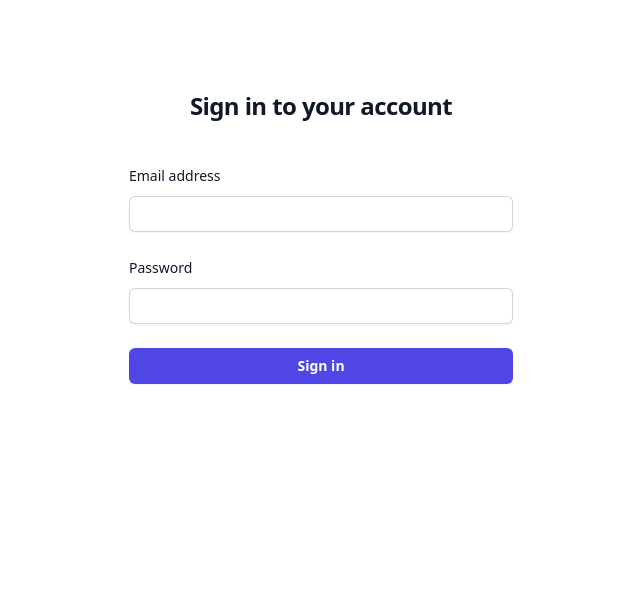
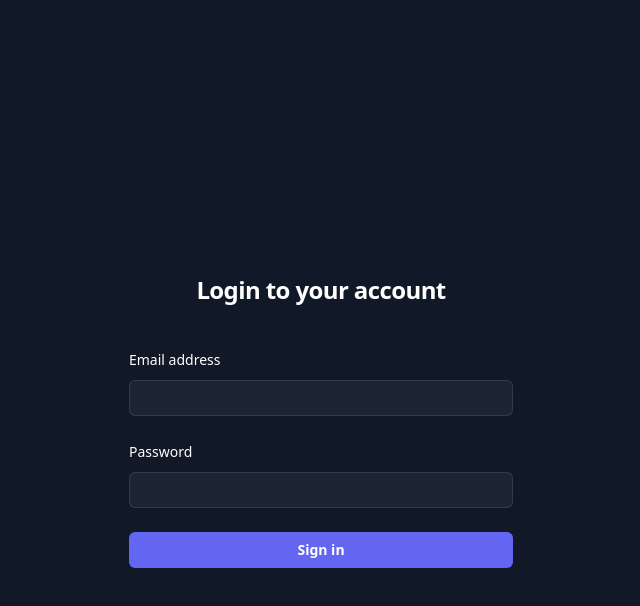
Before and after one commit to thibaultmorizet/webtoon-front, a React (Create React App) app: page / in a window 1280 px wide. Shown: the top 606 px of the page, without its empty margins (319-959 px from the left). Built offline with nearby package versions, Linux system fonts and the light colour scheme; what @feathersjs/authentication-client, @feathersjs/client, @feathersjs/rest-client would draw is missing.

Commit message:
fix login + set dark mode

```diff
--- a/src/App.tsx
+++ b/src/App.tsx
@@ -1,10 +1,8 @@
 import Cookies from "js-cookie";
-import { useState } from "react";
 import { BrowserRouter as Router } from "react-router-dom";
 import General from "./components/General/General";
 import Home from "./components/Home/Home";
 import Login from "./components/Login/Login";
-import Navigation from "./components/Navigation/Navigation";
 import "./styles/tailwind.css";
 
 export const navigation = [
@@ -37,16 +35,5 @@ export const screens = [
 export default function App() {
 	const isLoggedIn = Cookies.get("loggedIn");
 
-	return (
-		<Router>
-			{isLoggedIn ? (
-				<>
-					<Navigation />
-					<General />
-				</>
-			) : (
-				<Login />
-			)}
-		</Router>
-	);
+	return <Router>{isLoggedIn ? <General /> : <Login />}</Router>;
 }
--- a/src/components/General/General.tsx
+++ b/src/components/General/General.tsx
@@ -1,10 +1,17 @@
 import { useLocation } from "react-router-dom";
 import { screens } from "../../App";
+import Navigation from "../Navigation/Navigation";
 
 export default function General() {
 	const location = useLocation();
-	const component = screens.find((item) => item.href === location?.pathname)
-		?.component;
+	const component = screens.find(
+		(item) => item.href === location?.pathname
+	)?.component;
 
-	return <>{component && component()}</>;
+	return (
+		<div className="min-h-screen bg-gray-900">
+			<Navigation />
+			{component && component()}
+		</div>
+	);
 }
--- a/src/components/Home/Home.tsx
+++ b/src/components/Home/Home.tsx
@@ -1,7 +1,7 @@
 export default function Home() {
 	return (
-		<div className="flex flex-col items-center justify-center min-h-screen py-2">
-			<h1 className="text-6xl font-bold">Welcome</h1>
+		<div className=" items-center justify-center py-2 bg-gray-900">
+			<h1 className="text-6xl font-bold text-white">Welcome</h1>
 		</div>
 	);
 }
--- a/src/components/Login/Login.tsx
+++ b/src/components/Login/Login.tsx
@@ -1,7 +1,7 @@
 import Cookies from "js-cookie";
 import { useEffect, useState } from "react";
+import { loginCheck } from "../../actions/loginCheck";
 import feathersClient from "../../client";
-import { loginCheck } from "../../actions/loginCheck";
 
 export default function Login() {
 	useEffect(() => {
@@ -15,6 +15,8 @@ export default function Login() {
 		password: "",
 	});
 
+	const [error, setError] = useState(null);
+
 	const handleEmailInputChange = (event: { target: { value: any } }) => {
 		setCredentials({ ...credentials, email: event.target.value });
 	};
@@ -24,6 +26,8 @@ export default function Login() {
 	const handleSubmit = async (event: { preventDefault: () => void }) => {
 		event.preventDefault();
 		try {
+			setError(null);
+
 			const result = await feathersClient.authenticate({
 				strategy: "local",
 				...credentials,
@@ -36,16 +40,16 @@ export default function Login() {
 
 			window.location.replace("/");
 		} catch (error: any) {
-			throw Error(error);
+			setError(error.message);
 		}
 	};
 
 	return (
 		<>
-			<div className="flex min-h-full flex-1 flex-col justify-center px-6 py-12 lg:px-8 align-middle">
+			<div className="flex min-h-screen flex-1 flex-col justify-center px-6 py-12 lg:px-8 align-middle bg-gray-900">
 				<div className="sm:mx-auto sm:w-full sm:max-w-sm">
-					<h2 className="mt-10 text-center text-2xl font-bold leading-9 tracking-tight text-gray-900">
-						Sign in to your account
+					<h2 className="mt-10 text-center text-2xl font-bold leading-9 tracking-tight text-white">
+						Login to your account
 					</h2>
 				</div>
 
@@ -54,7 +58,7 @@ export default function Login() {
 						<div>
 							<label
 								htmlFor="email"
-								className="block text-sm font-medium leading-6 text-gray-900"
+								className="block text-sm font-medium leading-6 text-white"
 							>
 								Email address
 							</label>
@@ -65,7 +69,7 @@ export default function Login() {
 									type="email"
 									autoComplete="email"
 									required
-									className="block w-full rounded-md border-0 px-2 py-1.5 text-gray-900 shadow-sm ring-1 ring-inset ring-gray-300 placeholder:text-gray-400 focus:ring-2 focus:ring-inset focus:ring-indigo-600 sm:text-sm sm:leading-6"
+									className="bg-white/[0.05] block w-full border-0 rounded-md px-2 py-1.5 text-white ring-1 shadow-sm ring-inset ring-white/[0.1]  placeholder:text-gray-400 focus:ring-2 focus:ring-inset focus:ring-indigo-500 sm:text-sm sm:leading-6"
 									value={credentials.email}
 									onChange={handleEmailInputChange}
 								/>
@@ -76,7 +80,7 @@ export default function Login() {
 							<div className="flex items-center justify-between">
 								<label
 									htmlFor="password"
-									className="block text-sm font-medium leading-6 text-gray-900"
+									className="block text-sm font-medium leading-6 text-white"
 								>
 									Password
 								</label>
@@ -88,7 +92,7 @@ export default function Login() {
 									type="password"
 									autoComplete="current-password"
 									required
-									className="block w-full rounded-md border-0 px-2 py-1.5 text-gray-900 shadow-sm ring-1 ring-inset ring-gray-300 placeholder:text-gray-400 focus:ring-2 focus:ring-inset focus:ring-indigo-600 sm:text-sm sm:leading-6"
+									className="bg-white/[0.05] block w-full border-0 rounded-md px-2 py-1.5 text-white ring-1 shadow-sm ring-inset ring-white/[0.1]  placeholder:text-gray-400 focus:ring-2 focus:ring-inset focus:ring-indigo-500 sm:text-sm sm:leading-6"
 									value={credentials.password}
 									onChange={handlePasswordInputChange}
 								/>
@@ -98,11 +102,12 @@ export default function Login() {
 						<div>
 							<button
 								type="submit"
-								className="flex w-full justify-center rounded-md bg-indigo-600 px-3 py-1.5 text-sm font-semibold leading-6 text-white shadow-sm hover:bg-indigo-500 focus-visible:outline focus-visible:outline-2 focus-visible:outline-offset-2 focus-visible:outline-indigo-600"
+								className="flex w-full justify-center rounded-md bg-indigo-500 px-3 py-1.5 text-sm font-semibold leading-6 text-white shadow-sm hover:bg-indigo-400 focus-visible:outline focus-visible:outline-2 focus-visible:outline-offset-2 focus-visible:outline-indigo-600"
 							>
 								Sign in
 							</button>
 						</div>
+						{error && <div className="text-red-500 text-center">{error}</div>}
 					</form>
 				</div>
 			</div>
--- a/src/components/Navigation/Navigation.tsx
+++ b/src/components/Navigation/Navigation.tsx
@@ -14,7 +14,7 @@ export default function Navigation() {
 	const location = useLocation();
 
 	return (
-		<Disclosure as="nav" className="bg-gray-800">
+		<Disclosure as="nav" className="bg-gray-950">
 			{({ open }) => (
 				<>
 					<div className="mx-auto max-w-7xl px-2 sm:px-6 lg:px-8">
@@ -59,7 +59,7 @@ export default function Navigation() {
 								{/* Profile dropdown */}
 								<Menu as="div" className="relative ml-3">
 									<div>
-										<Menu.Button className="relative rounded-full bg-gray-800 p-1 text-white focus:outline-none">
+										<Menu.Button className="relative rounded-full bg-gray-950 p-1 text-white focus:outline-none">
 											<span className="absolute -inset-1.5" />
 											<span className="sr-only">Open user menu</span>
 											<UserIcon className="h-6 w-6" aria-hidden="true" />
@@ -76,7 +76,6 @@ export default function Navigation() {
 									>
 										<Menu.Items className="absolute right-0 z-10 mt-2 w-48 origin-top-right rounded-md bg-white py-1 shadow-lg ring-1 ring-black ring-opacity-5 focus:outline-none">
 											{userMenu.map((item) => {
-												const isCurrent = item?.href === location?.pathname;
 												return (
 													<Menu.Item key={item.name}>
 														{({ active }) => (
```
